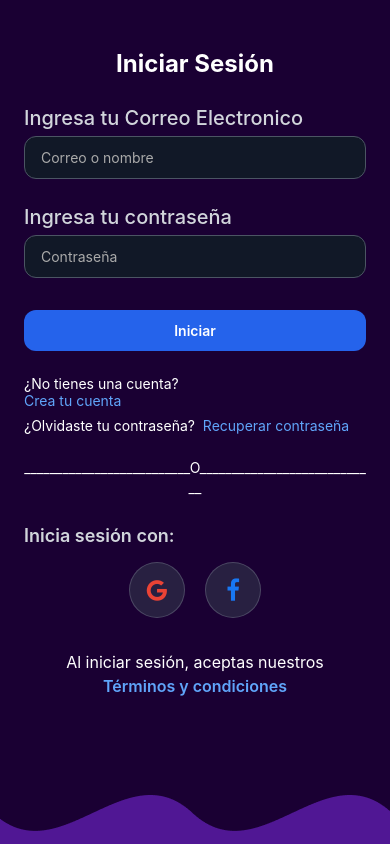
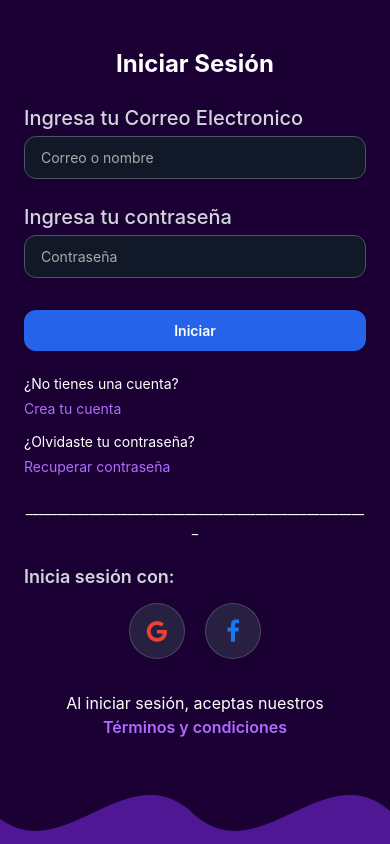
Before and after one commit to lozano2303/tu-evento, a React Native app in the folder TuEventoFrontend (Mobile)/: screen /LoginScreen in a window 390 px wide. Built offline with nearby package versions, Linux system fonts and the light colour scheme; what expo-web-browser would draw is missing.

Commit message:
style: improve text alignment and color consistency in LoginScreen

```diff
--- a/TuEventoFrontend (Mobile)/src/screens/auth/LoginScreen.tsx
+++ b/TuEventoFrontend (Mobile)/src/screens/auth/LoginScreen.tsx
@@ -74,26 +74,30 @@ export default function LoginScreen() {
         {/* Botón */}
         <Button label="Iniciar" onPress={handleLogin} />
 
-        {/* Texto inferior */}
-        <Text className="text-white mt-6 text-left mt-2">
-          ¿No tienes una cuenta?
-        </Text>
-        {/* Navegar a RegisterScreen */}
-        <TouchableOpacity onPress={handleGoToRegister}>
-          <Text className="text-blue-400">Crea tu cuenta</Text>
-        </TouchableOpacity>
+        {/* Texto inferior alineado a la izquierda */}
+        <View className="mt-6">
+          <Text className="text-white text-left mb-2">
+            ¿No tienes una cuenta?
+          </Text>
+          {/* Navegar a RegisterScreen */}
+          <TouchableOpacity onPress={handleGoToRegister}>
+            <Text style={{ color: '#B06CFF' }}>Crea tu cuenta</Text>
+          </TouchableOpacity>
+        </View>
 
-        {/*Recuperar contraseña */}
-        <Text className="text-white mt-2 text-left">
-          ¿Olvidaste tu contraseña?{"  "}
+        {/*Recuperar contraseña alineado a la izquierda */}
+        <View className="mt-4">
+          <Text className="text-white text-left mb-2">
+            ¿Olvidaste tu contraseña?
+          </Text>
           <TouchableOpacity onPress={handleGoToForgotPassword}>
-            <Text className="text-blue-400">Recuperar contraseña</Text>
+            <Text style={{ color: '#B06CFF' }}>Recuperar contraseña</Text>
           </TouchableOpacity>
-        </Text>
+        </View>
 
         {/* Línea divisoria */}
         <Text className="text-white text-sm text-center my-6">
-          __________________________O____________________________
+          ______________________________________________________
         </Text>
 
         {/* Texto "Inicia sesión con:" */}
@@ -120,7 +124,7 @@ export default function LoginScreen() {
         {/* Terminos y condiciones */}
         <Text className="text-white text-base text-center mt-4 px-4">
           Al iniciar sesión, aceptas nuestros{" "}
-          <Text className="text-blue-400 font-semibold">Términos y condiciones</Text>
+          <Text style={{ color: '#B06CFF' }} className="font-semibold">Términos y condiciones</Text>
         </Text>
       </View>
 
```
